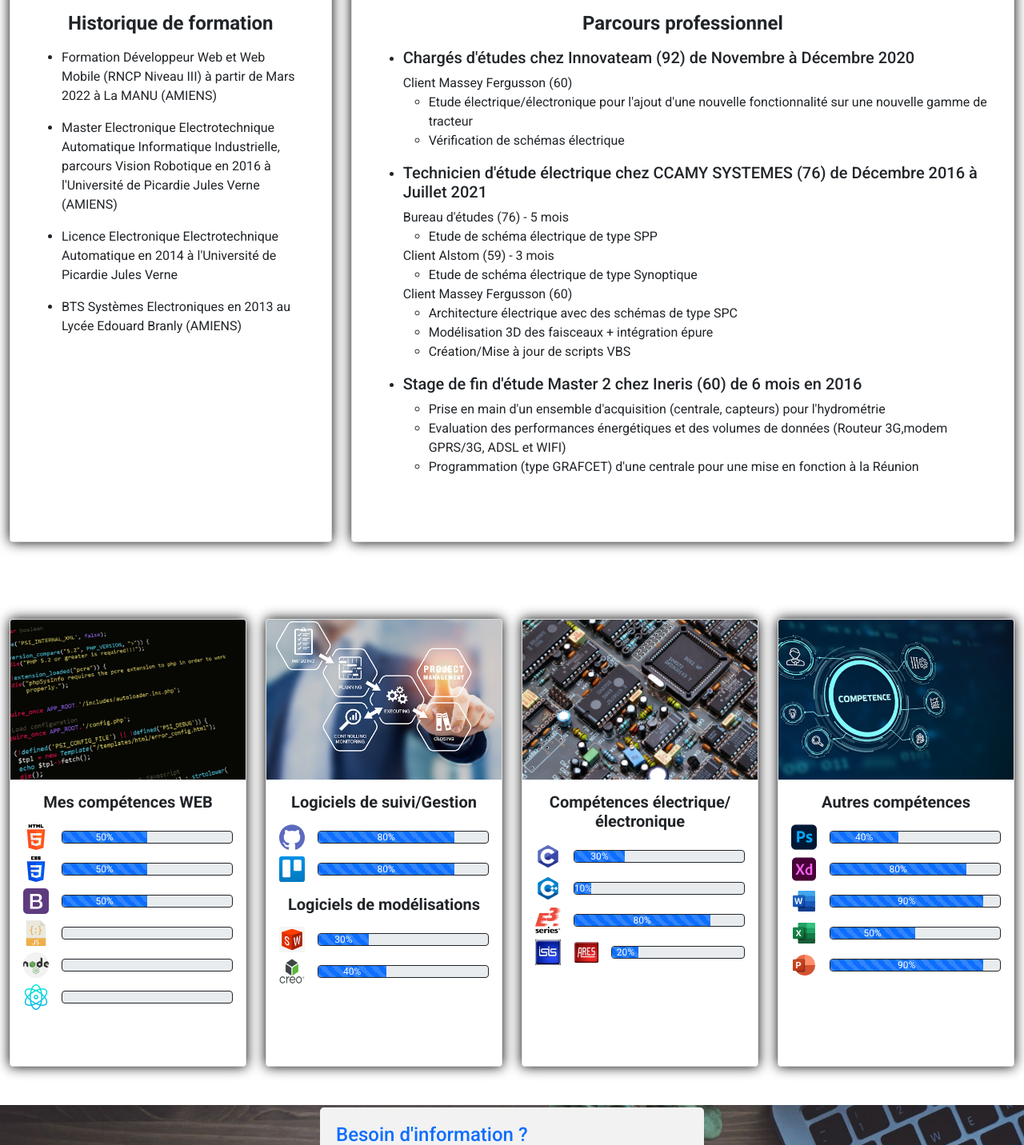
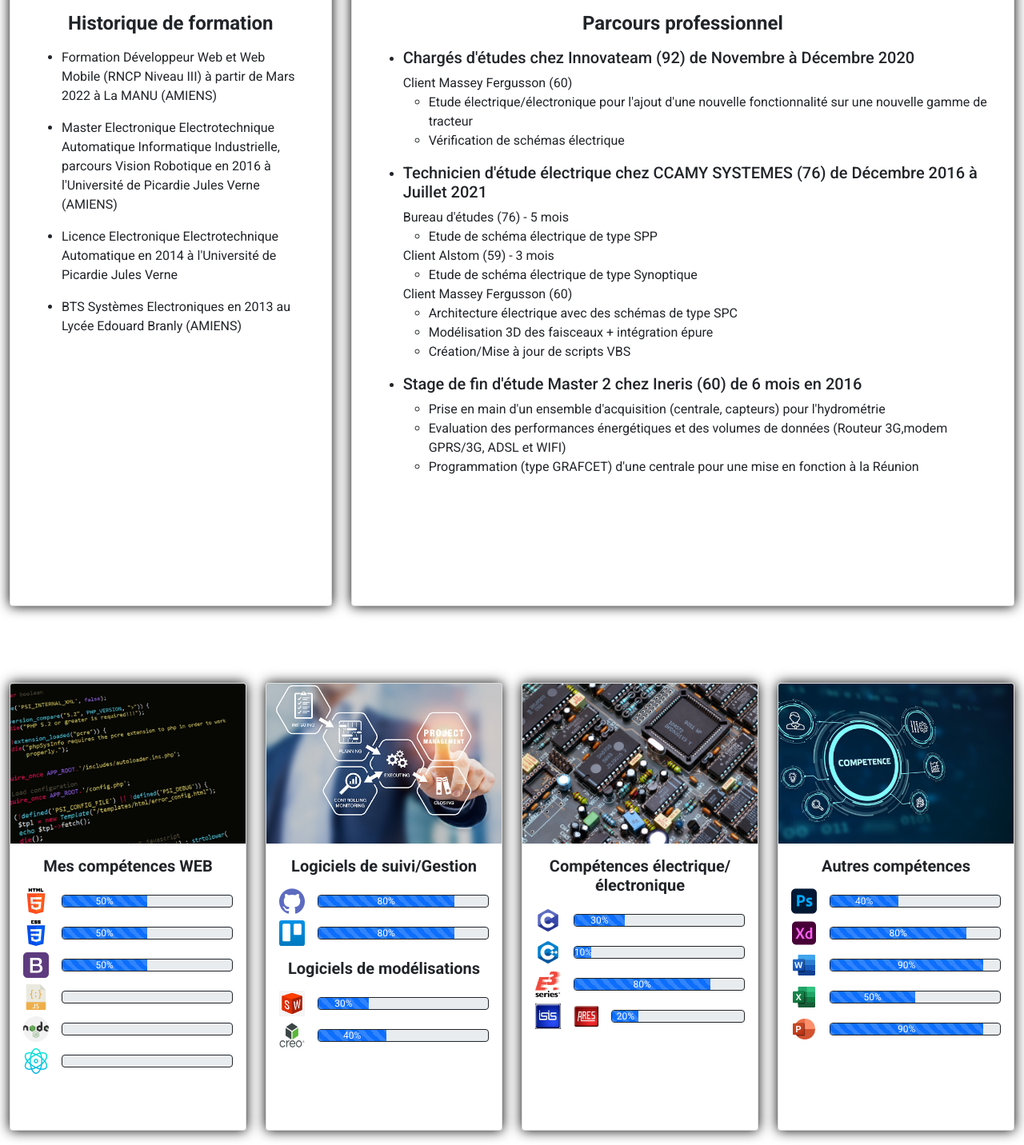
Before and after one commit to Zokkyen/CVNumerique, a PHP site: page / in a window 1280 px wide. Shown: the part 1346-2778 px from the top of the page at 80% size. Run offline with PHP 8.4, Linux system fonts and the light colour scheme.

Commit message:
modif taille cartes

```diff
--- a/assets/css/style.css
+++ b/assets/css/style.css
@@ -80,13 +80,7 @@ body{
 }
 .myLgCard {
     width: auto;
-    height: 110vh;
-    box-shadow: 0 0 1em black;
-}
-
-.myLgCard2 {
-    width: auto;
-    height: 110vh;
+    height: 120vh;
     box-shadow: 0 0 1em black;
 }
 
--- a/index.html
+++ b/index.html
@@ -170,7 +170,7 @@
 
                 <!-- Parcours professionnel -->
                 <div class="col-12 col-xl-8 my-5">
-                    <div class="card myLgCard2">
+                    <div class="card myLgCard">
                         <img class="card-img-top" src="assets/img/carriere.jpg" alt="Parcours professionnel">
                         <div class="card-body">
                             <h4 class="card-title text-center"><strong>Parcours professionnel</strong></h4>
```
